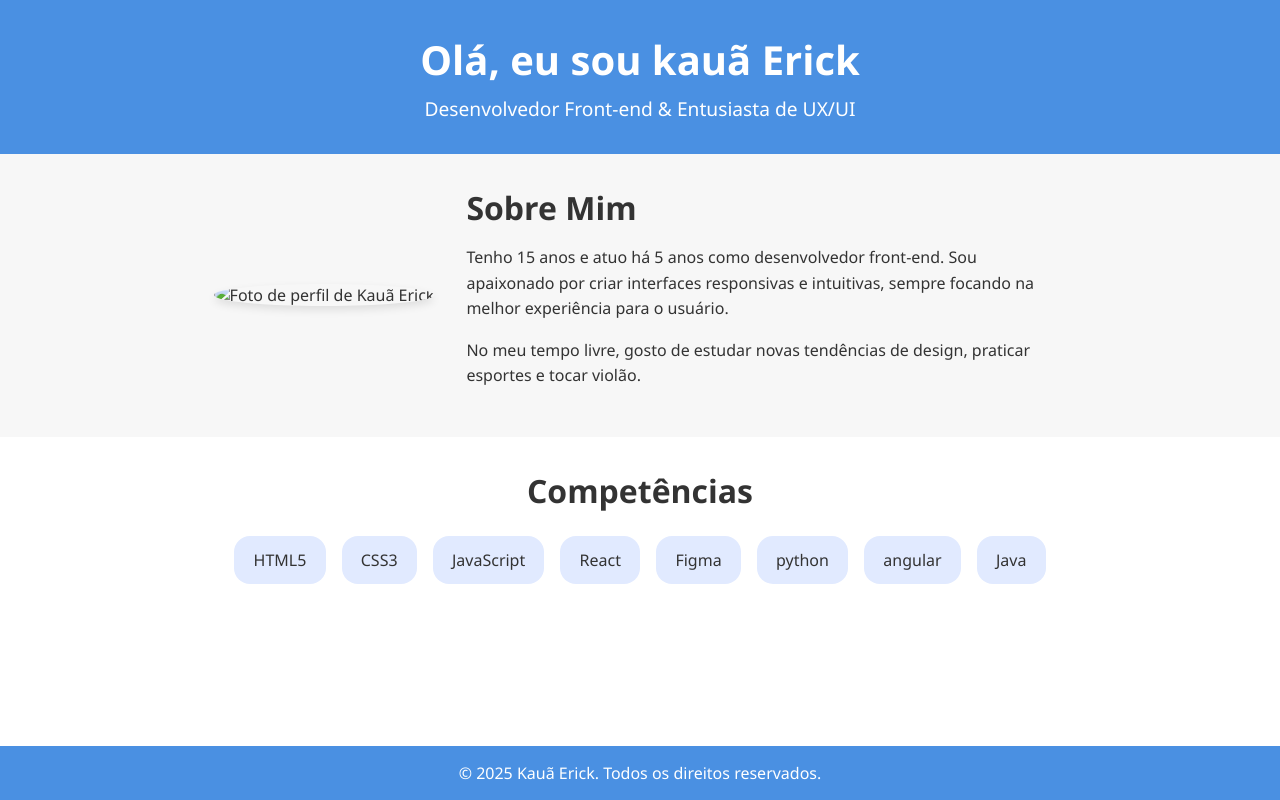
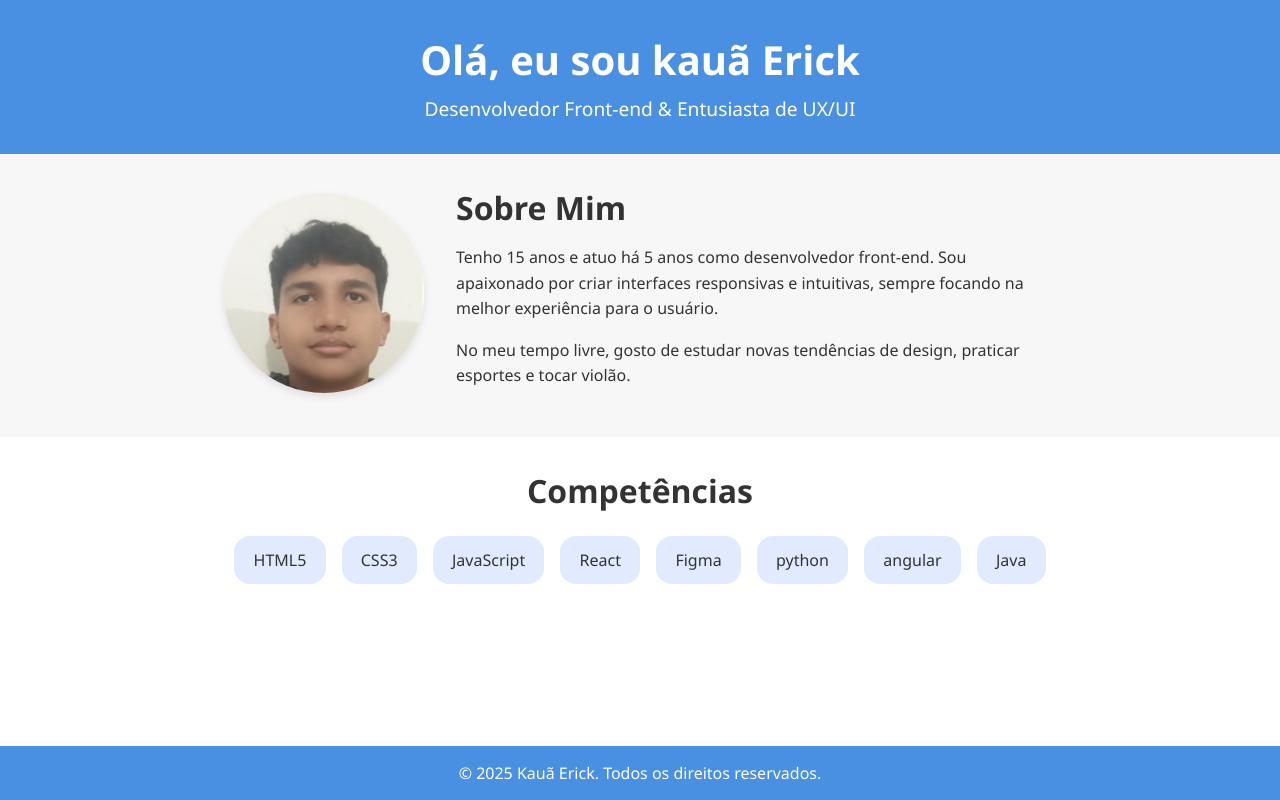
Before and after one commit to kauazz-alfa1/portif-lio-Kau-, a plain HTML site: page index.html in a window 1280 px wide. Drawn offline with Linux system fonts and the light colour scheme.

Commit message:
Update profile image and fix HTML formatting
Updated profile image and corrected HTML structure.

```diff
--- a/index.html
+++ b/index.html
@@ -15,7 +15,7 @@
 
     <section class="sobre-mim">
       <div class="foto-perfil">
-        <img src="perfil.png" alt="Foto de perfil de Kauã Erick" />
+        <img src="foto-eu.jpg" alt="Foto de perfil de Kauã Erick" />
       </div>
       <div class="descricao">
         <h2>Sobre Mim</h2>
@@ -50,4 +50,5 @@
     </footer>
   </div>
 </body>
+
 </html>
```
